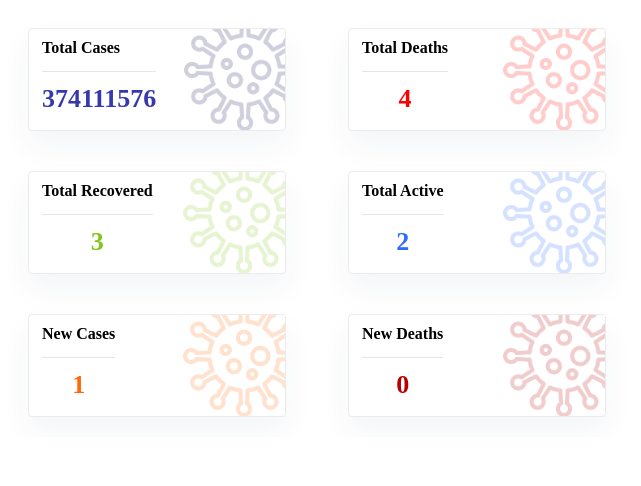
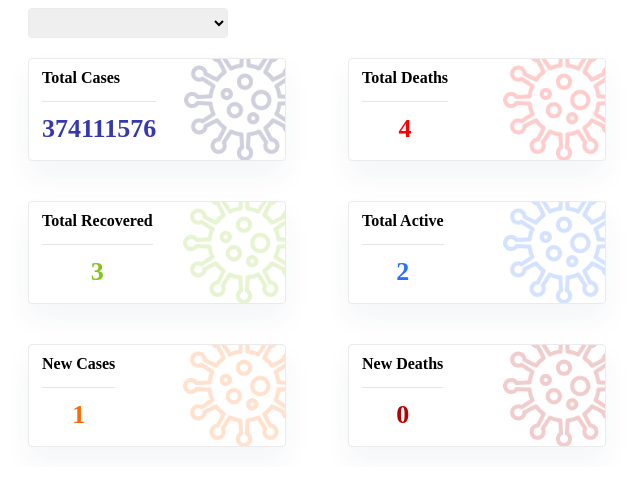
Before and after one commit to Angelinabassano/CovidTracker, a React (Vite) app: page / in a window 1280 px wide. Shown: the top 486 px of the page, without its empty margins (0-641 px from the left). Built offline with nearby package versions, Linux system fonts and the light colour scheme.

Commit message:
select country

```diff
--- a/src/App.jsx
+++ b/src/App.jsx
@@ -1,11 +1,11 @@
 
 
-import List from "./components/reusableCardsTracker1/CardDesign.jsx"
+import ReusableCardsPage from "./components/reusableCardsTracker1/CardDesign.jsx"
 
 
 
 export default function App() {
   return (
-    <List></List>
+    <ReusableCardsPage />
   )
 }
--- a/src/components/reusableCardsTracker1/CardDesign.jsx
+++ b/src/components/reusableCardsTracker1/CardDesign.jsx
@@ -4,7 +4,7 @@ import reusableCardsImage from "../../utils/images/imagesTracker1.js";
 import ReusableCards from "./ReusableCards.jsx";
 import "../../components/reusableCardsTracker1/reusableCards.css"
 
-const List = () => {
+const ReusableCardsPage = () => {
   const infoCard = [
     { icon: imagesTracker1.covidBlueDark, label: 'Total Cases', value: '374111576', color: "#3639AE" },
     { icon: imagesTracker1.covidRed, label: 'Total Deaths', value: '4', color: '#ff0000' },
@@ -15,17 +15,22 @@ const List = () => {
 
   ];
   return (
+    <>
+    <div>
+      <select className="selectCountry"></select>
+    </div>
     <div className="cardsContainer">
       {infoCard.map((infoCard, index) => (
         <ReusableCards
-          key={index}
-          icon={infoCard.icon}
-          label={infoCard.label}
-          value={infoCard.value}
-          color={infoCard.color}
+        key={index}
+        icon={infoCard.icon}
+        label={infoCard.label}
+        value={infoCard.value}
+        color={infoCard.color}
         />
       ))}
     </div>
+    </>
   );
 };
-export default List;
+export default ReusableCardsPage;
--- a/src/components/reusableCardsTracker1/ReusableCards.jsx
+++ b/src/components/reusableCardsTracker1/ReusableCards.jsx
@@ -6,12 +6,12 @@ const ReusableCards = ({ icon, label, value, color }) => {
   return (
     <>
 
-    <div className="card">
-      <div className="info" >
-        <h5 className="label">{label}</h5>
-        <h3 className="value" style={{ color: color }}>{value}</h3>
+    <div className="reusableCard">
+      <div>
+        <h5 className="labelCard">{label}</h5>
+        <h3 className="valueCard" style={{ color: color }}>{value}</h3>
       </div>
-      <div className="icon">
+      <div>
         <img className="imgIcon" src={icon} alt={label} />
       </div>
     </div>
--- a/src/components/reusableCardsTracker1/reusableCards.css
+++ b/src/components/reusableCardsTracker1/reusableCards.css
@@ -1,13 +1,21 @@
 *, *::before, *::after {
     box-sizing: border-box;
     overflow: hidden;
+}
+.selectCountry{
+    width:200px;
+    height: 30px;
+    margin-left: 20px;
+    border-style: none;
+    border: 1px solid rgb(236, 235, 235);
+    border-radius: 4px;
 }
 .cardsContainer{
     display:grid;
     grid-template-columns: repeat(2, 1fr);
     width:640px;
 }
-.card{
+.reusableCard{
     background-color: rgb(255, 255, 255);
     width: 258px;
     height:103px;
@@ -19,7 +27,7 @@
     margin: 20px;
     transition: transform ease 400ms;
 }
-.card:hover{
+.reusableCard:hover{
     transform: translate(0, -10px);
     .imgIcon{
         animation: spin 3s infinite linear;
@@ -34,14 +42,14 @@
     transform: rotate(360deg);
     }
 }
-.label{
+.labelCard{
     margin: 10px 0 12px 13px;
     padding-bottom: 14px;
     border-bottom: 1px solid rgba(0, 0, 0, 0.1);
     font-size: 16px;
 
 }
-.value{
+.valueCard{
     margin: 0 0 0 13px;
     font-weight: bold;
     font-size: 26px;
```
Also changed, not shown: src/components/reusableCardsTracker1/cardDesign.css (deleted, +0 -21 lines).
